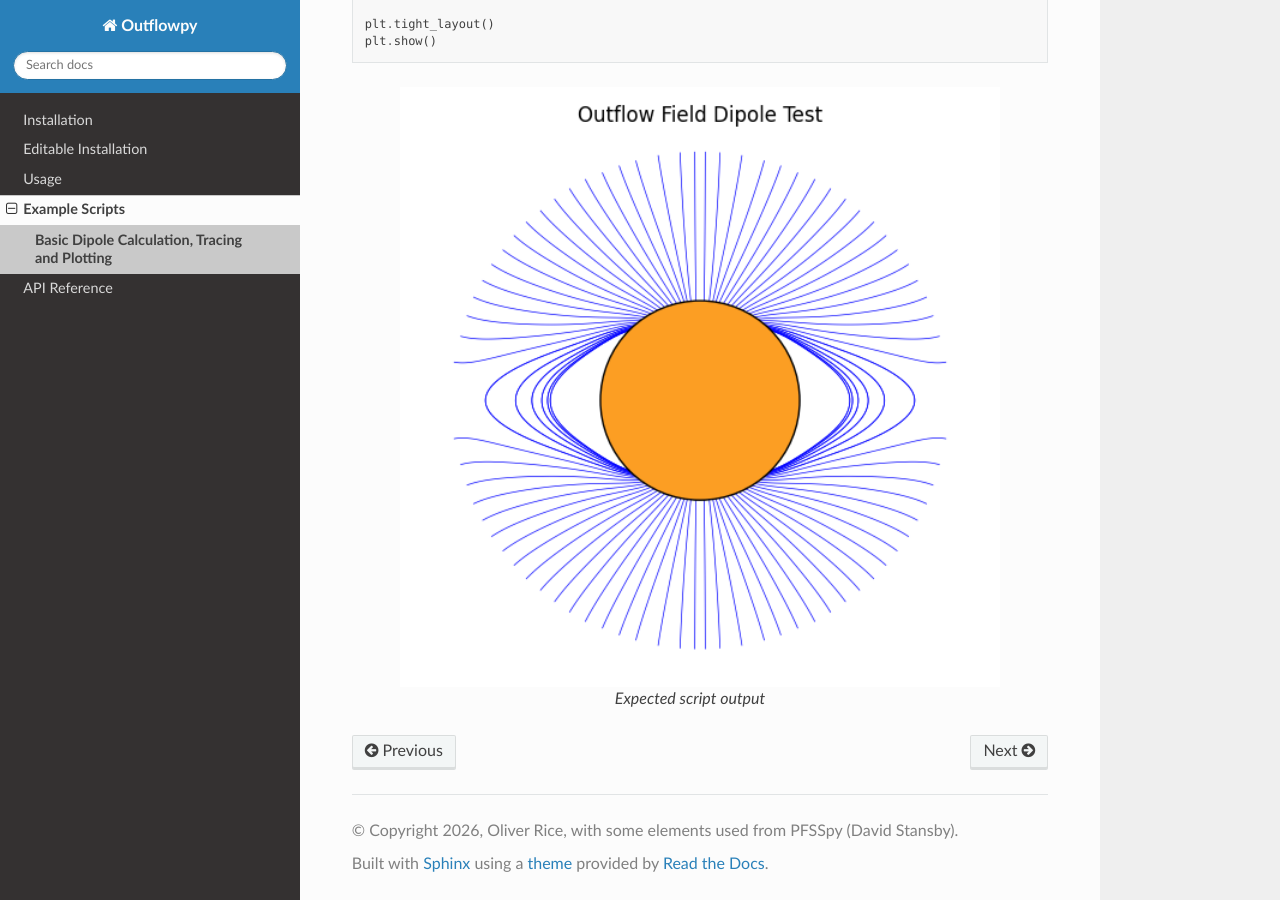
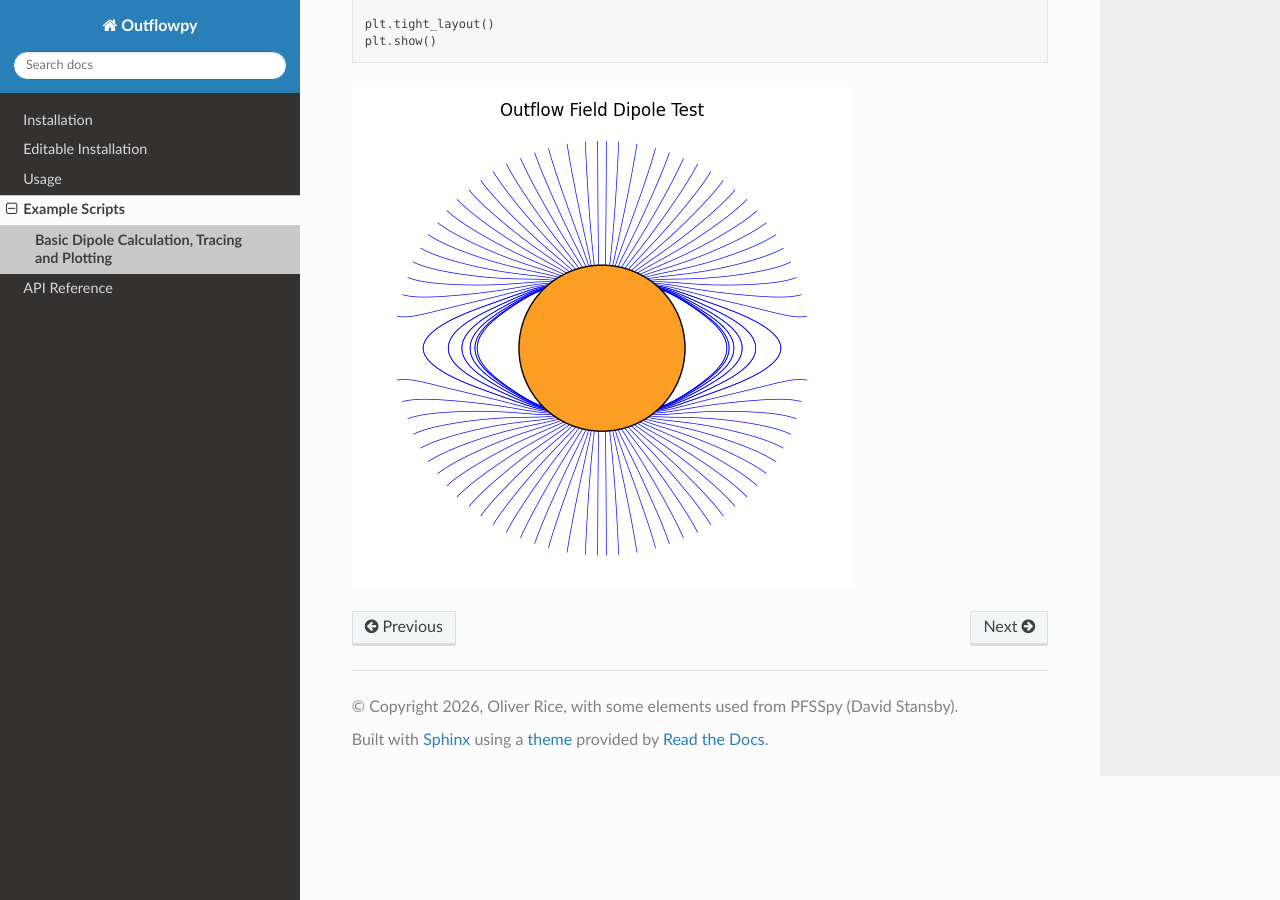
Before and after one commit to oekrice/outflowpy, a Sphinx documentation site: the page built from docs/source/examples/dipole_plot.rst, in a window 1280 px wide and 900 px high, scrolled down 1337 px. Built offline with Sphinx 7.4.7 and the Read the Docs theme 3.1.0, drawn with Linux system fonts in a browser that asks for light colours.

Commit message:
Fixed bash syntax and hopefully image insertion

```diff
--- a/docs/source/examples/dipole_plot.rst
+++ b/docs/source/examples/dipole_plot.rst
@@ -74,8 +74,4 @@ This example demonstrates most of the functionality of outflowpy for a basic dip
     plt.tight_layout()
     plt.show()
 
-.. figure:: images/0_dipole_plot.png
-   :width: 600px
-   :align: center
-
-   Expected script output
+.. image:: images/0_dipole_plot.png
```
Also changed, not shown: docs/source/installation.rst (+8 -5 lines).
